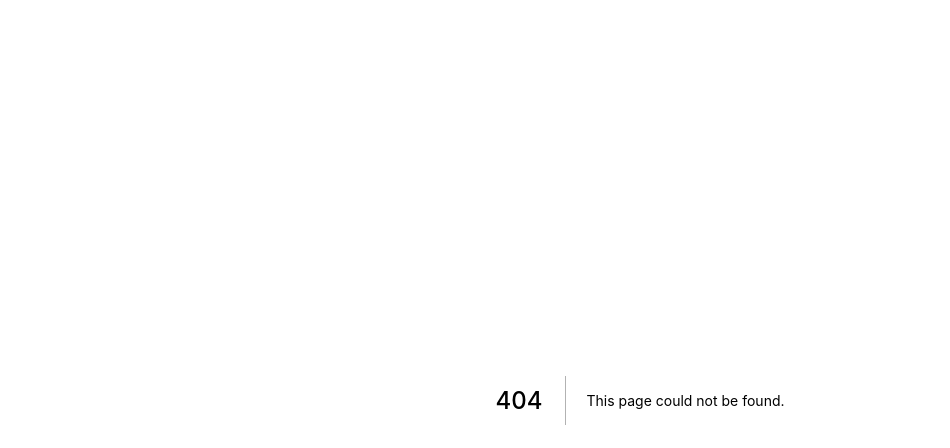
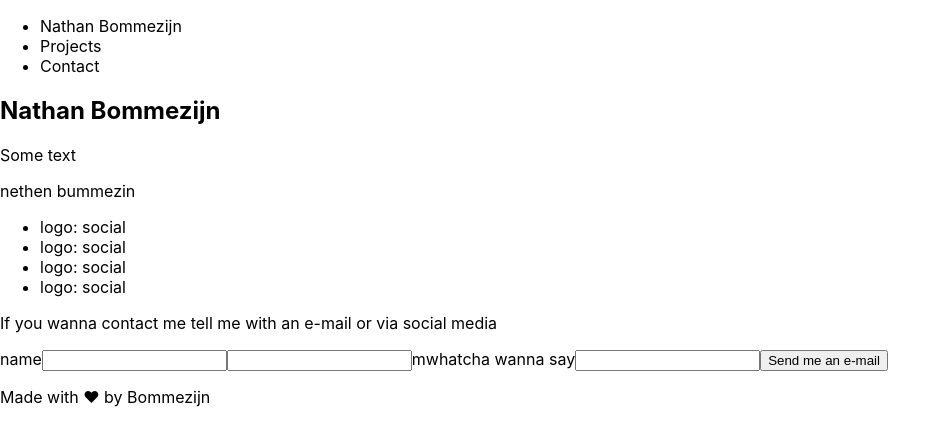
Before and after one commit to bommezijn/portfolio, a Next.js app: page / in a window 1280 px wide. Before the commit this address had no page. Shown: the top 448 px of the page, without its empty margins (0-950 px from the left). Built offline with nearby package versions, Linux system fonts and the light colour scheme.

Commit message:
:construction: Setup structure of portfolio

```diff
--- /dev/null
+++ b/pages/index.js
@@ -0,0 +1,42 @@
+export default function Home() {
+
+  return  (
+    <main>
+      <nav>
+        <ul>
+          <li>Nathan Bommezijn</li>
+          <li>Projects</li>
+          <li>Contact</li>
+        </ul>
+      </nav>
+      <div id="content">
+        <section className="grid">
+          <article className="intro grid-item">
+            <h2 className="name">Nathan Bommezijn</h2>
+            <p>Some text</p>
+          </article>
+          {/* loop to add X amount of projects with title, desc. photo? */}
+        </section>
+      </div>
+      <footer>
+        <p>nethen bummezin</p>
+        <div className="social">
+          <ul>
+            <li>logo: social</li>
+            <li>logo: social</li>
+            <li>logo: social</li>
+            <li>logo: social</li>
+          </ul>
+        </div>
+        <form action="" method="post">
+          <p>If you wanna contact me tell me with an e-mail or via social media</p>
+          <label htmlFor=""><span>name</span><input type="text" name="" id="" required aria-required/></label>
+          <label htmlFor=""><input type="email" name="" id="" required /></label>m
+          <label htmlFor=""><span>whatcha wanna say</span><input type="textarea" name="" id="" required aria-required /></label>
+          <input type="button" value="Send me an e-mail" />
+        </form>
+        <p>Made with ♥ by <a href="https://github.com/bommezijn">Bommezijn</a></p>
+      </footer>
+    </main>
+  )
+}
```
